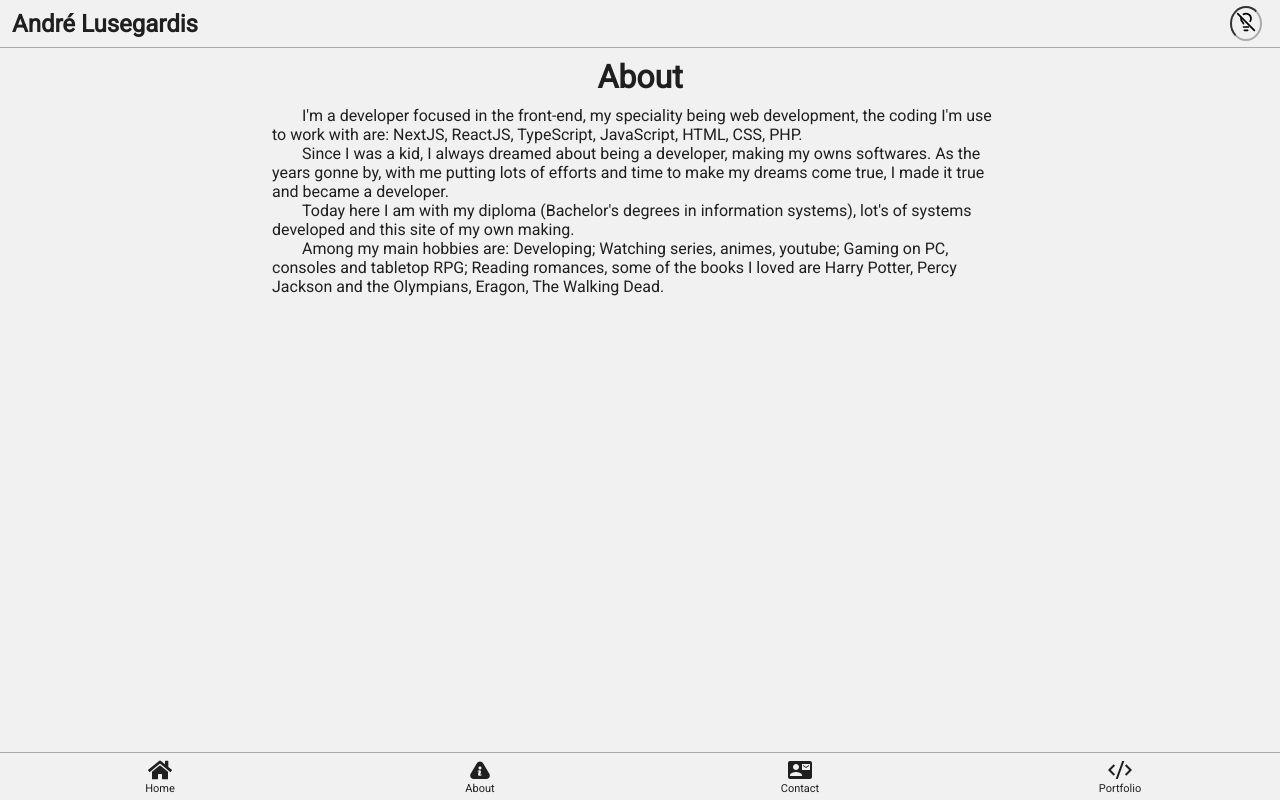
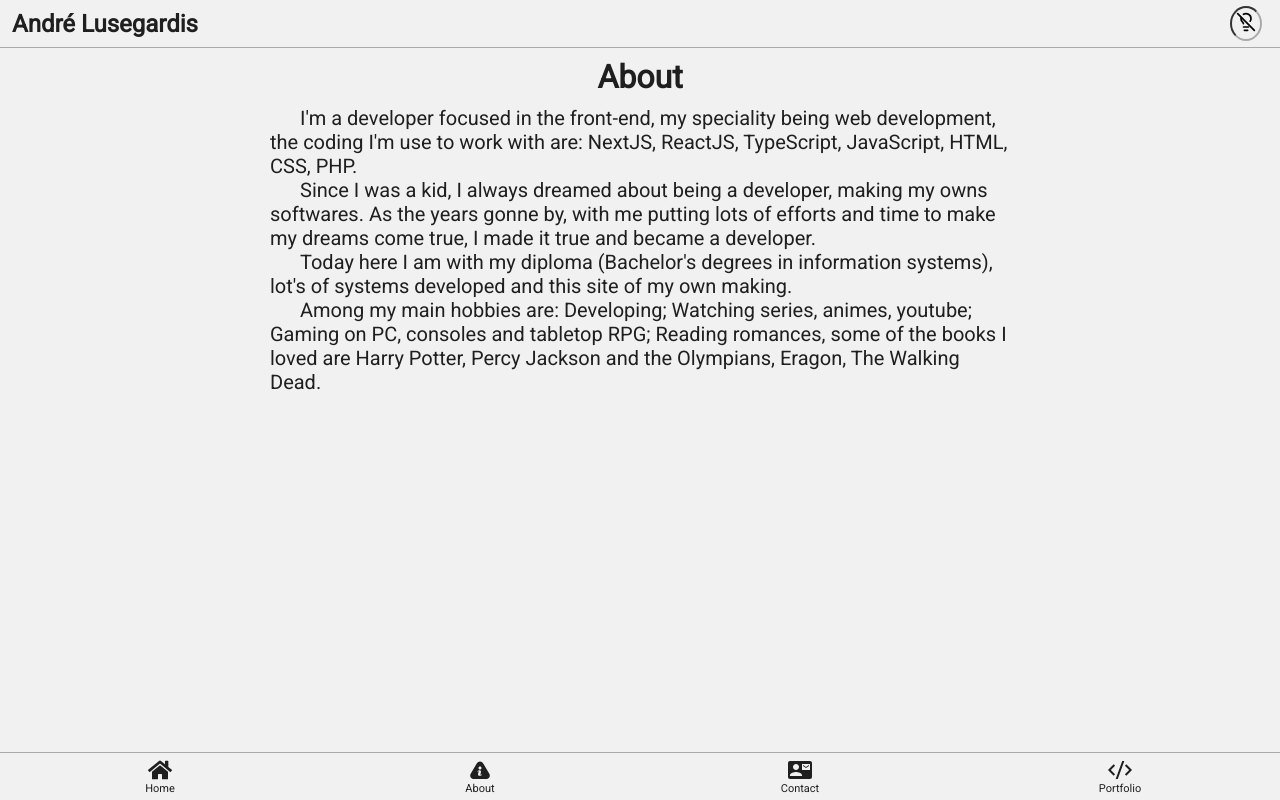
Before and after one commit to MestreALMO/portfolio-2024, a Next.js app: page /about in a window 1280 px wide. Built offline with nearby package versions, Linux system fonts and the light colour scheme.

Commit message:
updated about for responsiviness

```diff
--- a/src/pages/about/about.module.css
+++ b/src/pages/about/about.module.css
@@ -13,7 +13,13 @@
 
 .texts {
   margin: 0 14px 14px;
-  max-width: 46em;
+  max-width: 740px;
+}
+
+@media only screen and (min-width: 450px) {
+  .texts {
+    font-size: 20px;
+  }
 }
 
 .texts p {
```
